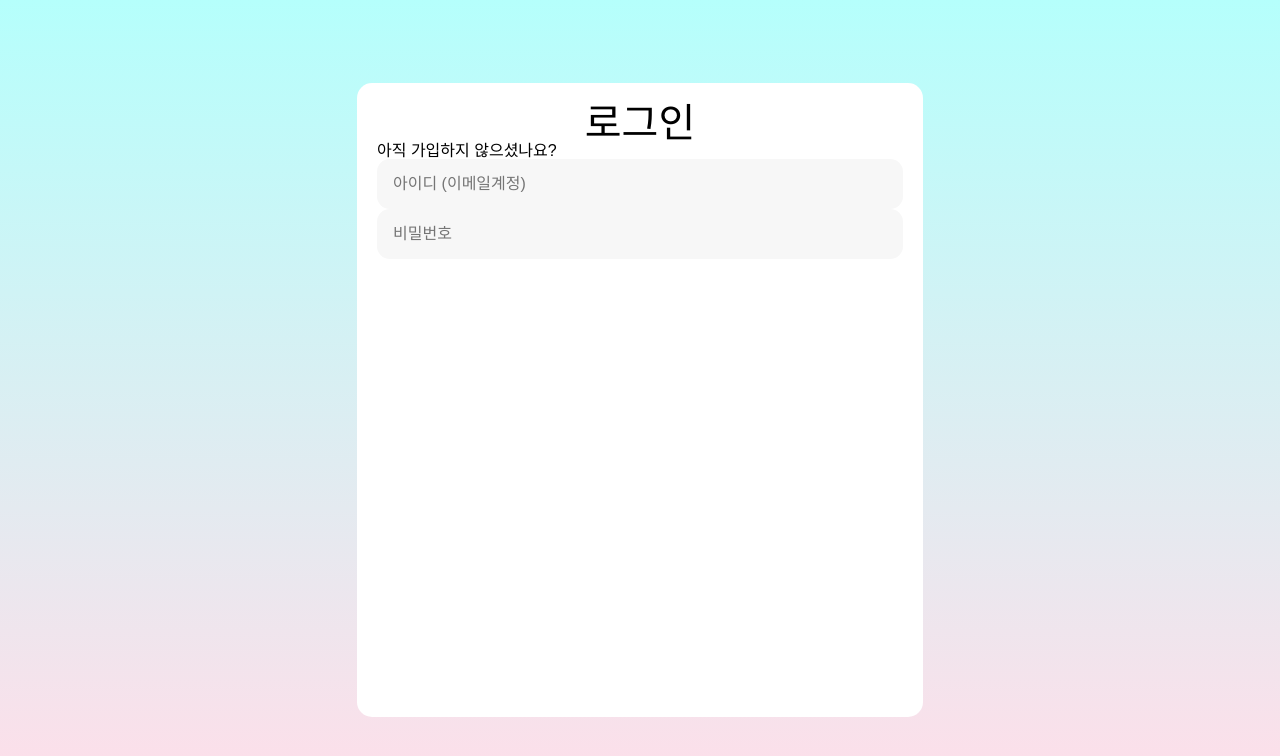
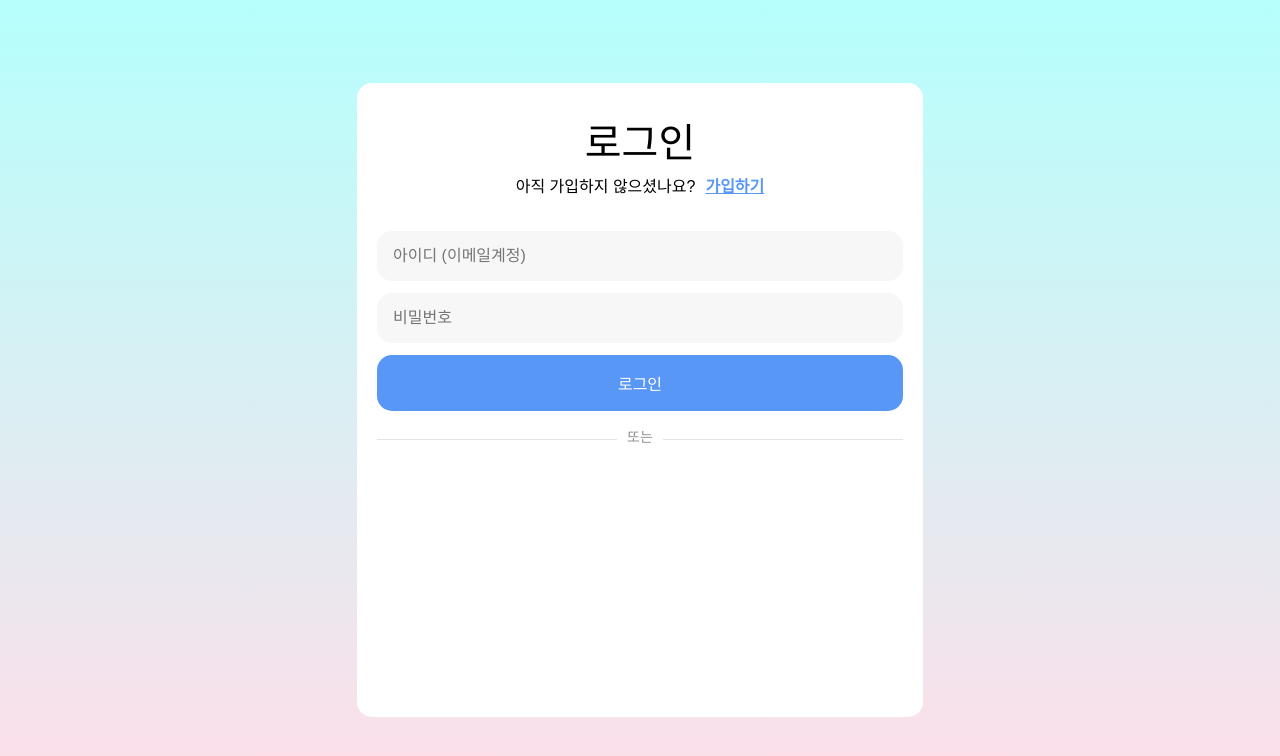
Before and after one commit to hyunwoome/login, a React app in the folder frontend/: page / in a window 1280 px wide. Shown: the top 756 px of the page. Built offline with nearby package versions, Linux system fonts and the light colour scheme.

Commit message:
[FE] feat: 로그인페이지 UI 완성

```diff
--- /dev/null
+++ b/frontend/src/components/Button/Button.styed.ts
@@ -0,0 +1,10 @@
+import styled from 'styled-components';
+
+export const Button = styled.button`
+  width: 100%;
+  border-radius: 15px;
+  cursor: pointer;
+  border: none;
+  font-size: ${({ theme }) => theme.fontSize.md};
+  padding: ${({ theme }) => theme.padding.md};
+`;
--- /dev/null
+++ b/frontend/src/components/Button/Button.tsx
@@ -0,0 +1,16 @@
+import React from 'react';
+import * as Styled from './Button.styed';
+
+interface Prop {
+  className?: string;
+  buttonTitle: string;
+}
+
+export const Button = ({
+  className,
+  buttonTitle,
+}: Prop): React.ReactElement => {
+  return <Styled.Button className={className}>{buttonTitle}</Styled.Button>;
+};
+
+export default Button;
--- a/frontend/src/components/Input/Input.styled.ts
+++ b/frontend/src/components/Input/Input.styled.ts
@@ -4,7 +4,7 @@
   width: 100%;
   border: none;
   background-color: #f7f7f7;
-  border-radius: 0.8rem;
+  border-radius: 15px;
   font-size: ${({ theme }) => theme.fontSize.md};
   padding: ${({ theme }) => theme.padding.md};
   :focus {
--- a/frontend/src/constants/text.ts
+++ b/frontend/src/constants/text.ts
@@ -1,3 +1,4 @@
 export const TEXT = {
   LOGIN_TEXT: '아직 가입하지 않으셨나요?',
+  SIGN_UP_TEXT: '가입하기',
 };
--- a/frontend/src/constants/title.ts
+++ b/frontend/src/constants/title.ts
@@ -1,3 +1,4 @@
 export const TITLE = {
   LOGIN_TITLE: '로그인',
+  LOGIN_BUTTON_TITLE: '로그인',
 };
--- a/frontend/src/modules/LoginLayout/LoginLayout.styled.ts
+++ b/frontend/src/modules/LoginLayout/LoginLayout.styled.ts
@@ -1,4 +1,5 @@
 import styled from 'styled-components';
+import Button from 'components/Button/Button';
 
 export const Container = styled.div`
   width: 566px;
@@ -6,6 +7,9 @@
   padding: ${({ theme }) => theme.padding.xl};
   background-color: ${({ theme }) => theme.color.white};
   border-radius: 15px;
+  display: flex;
+  flex-direction: column;
+  align-items: center;
   @media ${({ theme }) => theme.device.mobile} {
     width: 100%;
     border-radius: 0;
@@ -13,9 +17,56 @@
   }
 `;
 
-export const H1 = styled.h1`
+export const Title = styled.h1`
   font-size: ${({ theme }) => theme.titleSize.sm};
+  text-align: center;
+  margin-top: ${({ theme }) => theme.margin.xl};
+`;
+
+export const TextContainer = styled.div`
+  display: flex;
+  padding: ${({ theme }) => theme.padding.md};
+  margin-bottom: ${({ theme }) => theme.margin.xl};
+`;
+
+export const Text = styled.div`
   text-align: center;
 `;
 
-export const Text = styled.div``;
+export const LinkText = styled.div`
+  text-align: center;
+  margin-left: 10px;
+  text-decoration: underline;
+  font-weight: 600;
+  color: ${({ theme }) => theme.color.blue};
+  cursor: pointer;
+`;
+
+export const FormContainer = styled.div`
+  width: 100%;
+  min-height: 180px;
+  display: flex;
+  flex-direction: column;
+  justify-content: space-between;
+`;
+
+export const LoginButton = styled(Button)`
+  background-color: ${({ theme }) => theme.color.blue};
+  color: ${({ theme }) => theme.color.white};
+  font-size: ${({ theme }) => theme.fontSize.md};
+`;
+
+export const Line = styled.div`
+  width: 100%;
+  text-align: center;
+  border-bottom: 1px solid #e4e4e4;
+  line-height: 0.1em;
+  margin: 25px 0 25px;
+`;
+
+export const Span = styled.span`
+  background: #fff;
+  padding: 0 10px;
+  font-size: ${({ theme }) => theme.fontSize.sm};
+  color: ${({ theme }) => theme.color.lightGray};
+`;
--- a/frontend/src/modules/LoginLayout/LoginLayout.tsx
+++ b/frontend/src/modules/LoginLayout/LoginLayout.tsx
@@ -8,10 +8,19 @@
 const LoginModule = (): React.ReactElement => {
   return (
     <Styled.Container>
-      <Styled.H1>{TITLE.LOGIN_TITLE}</Styled.H1>
-      <Styled.Text>{TEXT.LOGIN_TEXT}</Styled.Text>
-      <Input placeholder={PLACEHOLDER.LOGIN_EMAIL} />
-      <Input placeholder={PLACEHOLDER.LOGIN_PASSWORD} type="password" />
+      <Styled.Title>{TITLE.LOGIN_TITLE}</Styled.Title>
+      <Styled.TextContainer>
+        <Styled.Text>{TEXT.LOGIN_TEXT}</Styled.Text>
+        <Styled.LinkText>{TEXT.SIGN_UP_TEXT}</Styled.LinkText>
+      </Styled.TextContainer>
+      <Styled.FormContainer>
+        <Input placeholder={PLACEHOLDER.LOGIN_EMAIL} />
+        <Input placeholder={PLACEHOLDER.LOGIN_PASSWORD} type="password" />
+        <Styled.LoginButton buttonTitle={TITLE.LOGIN_BUTTON_TITLE} />
+      </Styled.FormContainer>
+      <Styled.Line>
+        <Styled.Span>또는</Styled.Span>
+      </Styled.Line>
     </Styled.Container>
   );
 };
--- a/frontend/src/styles/Theme.ts
+++ b/frontend/src/styles/Theme.ts
@@ -38,7 +38,9 @@
 
 const color = {
   white: '#ffffff',
-  gray: '#f7f7f7',
+  gray: '#f2f2f2',
+  lightGray: '#8f8f8f',
+  blue: '#5997f7',
 };
 
 const Theme = {
```
